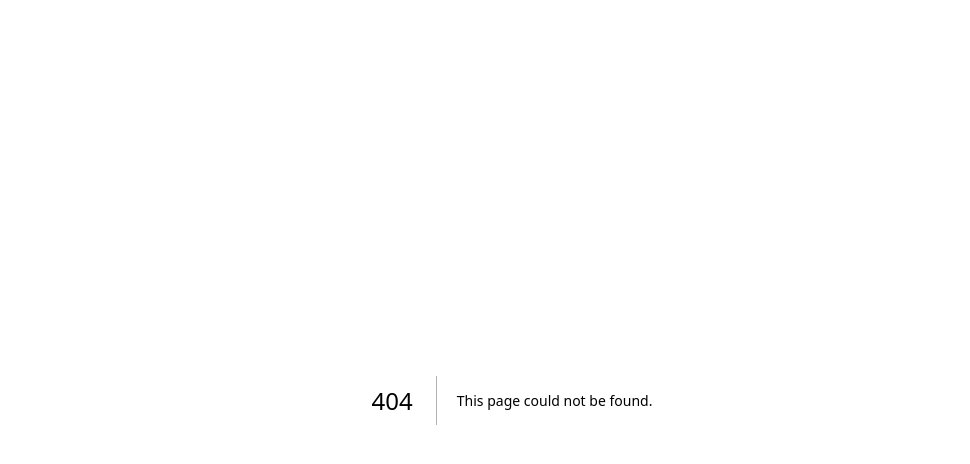
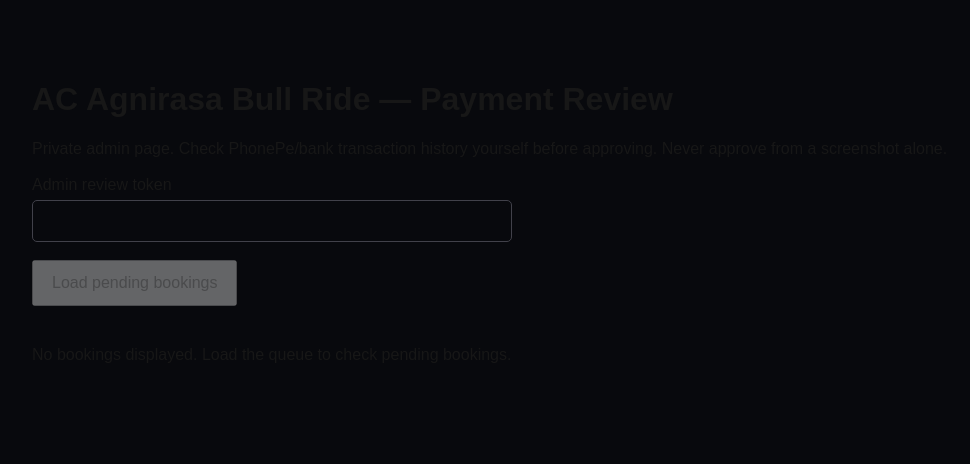
Before and after one commit to gunasai12/ac-agnirasa-bullride, a Next.js app: page /admin/payments in a window 1280 px wide. Before the commit this address had no page. Shown: the top 464 px of the page, without its empty margins (128-1098 px from the left). Built offline with nearby package versions, Linux system fonts and the light colour scheme; a web font is replaced by a local one.

Commit message:
Add admin page for manual UPI payment review

```diff
--- /dev/null
+++ b/app/admin/payments/page.tsx
@@ -0,0 +1,64 @@
+"use client";
+
+import { useState } from "react";
+
+type Booking = { id: string; buyer_name: string; email: string; mobile: string; package_name: string; rider_count: number; amount_paise: number; created_at: string; riders: { name: string; course: string }[] };
+
+export default function AdminPaymentsPage() {
+  const [token, setToken] = useState("");
+  const [bookings, setBookings] = useState<Booking[]>([]);
+  const [references, setReferences] = useState<Record<string, string>>({});
+  const [message, setMessage] = useState("");
+  const [busy, setBusy] = useState(false);
+
+  async function loadQueue() {
+    setBusy(true); setMessage("");
+    try {
+      const response = await fetch("/api/admin/manual-payments", { headers: { "x-admin-token": token }, cache: "no-store" });
+      const result = await response.json();
+      if (!response.ok) throw new Error(result.error || "Could not load queue.");
+      setBookings(result.bookings || []);
+      setMessage("Loaded " + (result.bookings || []).length + " pending booking(s).");
+    } catch (e) { setMessage(e instanceof Error ? e.message : "Request failed."); }
+    finally { setBusy(false); }
+  }
+
+  async function verify(bookingId: string) {
+    const paymentReference = (references[bookingId] || "").trim();
+    if (paymentReference.length < 6) { setMessage("Enter the transaction reference/UTR after checking the actual credit in PhonePe/bank history."); return; }
+    if (!window.confirm("Confirm you have independently checked the actual received payment and the exact amount in PhonePe/bank history? This will mark the booking paid and attempt to email tickets.")) return;
+    setBusy(true); setMessage("");
+    try {
+      const response = await fetch("/api/admin/manual-payments", { method: "POST", headers: { "Content-Type": "application/json", "x-admin-token": token }, body: JSON.stringify({ bookingId, paymentReference }) });
+      const result = await response.json();
+      if (!response.ok) throw new Error(result.error || "Could not verify booking.");
+      setMessage(result.message + (result.excelSynced ? "" : " Excel sync failed; check Power Automate."));
+      await loadQueue();
+    } catch (e) { setMessage(e instanceof Error ? e.message : "Request failed."); }
+    finally { setBusy(false); }
+  }
+
+  return <main style={{maxWidth:1000,margin:"40px auto",padding:20,fontFamily:"Arial,sans-serif",color:"#171717"}}>
+    <h1>AC Agnirasa Bull Ride — Payment Review</h1>
+    <p>Private admin page. Check PhonePe/bank transaction history yourself before approving. Never approve from a screenshot alone.</p>
+    <label style={{display:"block",margin:"18px 0"}}>Admin review token
+      <input type="password" value={token} onChange={e=>setToken(e.target.value)} autoComplete="current-password" style={{display:"block",width:"100%",maxWidth:480,padding:12,marginTop:6}} />
+    </label>
+    <button disabled={busy || !token} onClick={loadQueue} style={{padding:"12px 18px",cursor:"pointer"}}>{busy ? "Please wait…" : "Load pending bookings"}</button>
+    {message && <p role="status" style={{padding:12,background:"#fff7d6",borderRadius:8}}>{message}</p>}
+    <section style={{display:"grid",gap:16,marginTop:24}}>
+      {bookings.map(b => <article key={b.id} style={{border:"1px solid #ddd",borderRadius:12,padding:18}}>
+        <h2 style={{fontSize:18,marginTop:0}}>{b.package_name} — ₹{(b.amount_paise/100).toFixed(0)}</h2>
+        <p><strong>Booking:</strong> {b.id}</p>
+        <p><strong>Buyer:</strong> {b.buyer_name} · {b.mobile} · {b.email}</p>
+        <p><strong>Created:</strong> {new Date(b.created_at).toLocaleString()}</p>
+        <p><strong>Riders:</strong> {b.riders.map(r=>r.name+" ("+r.course+")").join(", ")}</p>
+        <label style={{display:"block",margin:"12px 0"}}>PhonePe transaction ID / UTR
+          <input value={references[b.id] || ""} onChange={e=>setReferences(old=>({...old,[b.id]:e.target.value}))} placeholder="Enter transaction reference after checking actual credit" style={{display:"block",width:"100%",maxWidth:520,padding:10,marginTop:6}} />
+        </label>
+        <button disabled={busy} onClick={()=>verify(b.id)} style={{padding:"12px 18px",background:"#151515",color:"#fff",border:0,borderRadius:6,cursor:"pointer"}}>Verify payment & issue tickets</button>
+      </article>)}
+    </section>
+    {bookings.length===0 && <p>No bookings displayed. Load the queue to check pending bookings.</p>}
+  </main>;
+}
```
